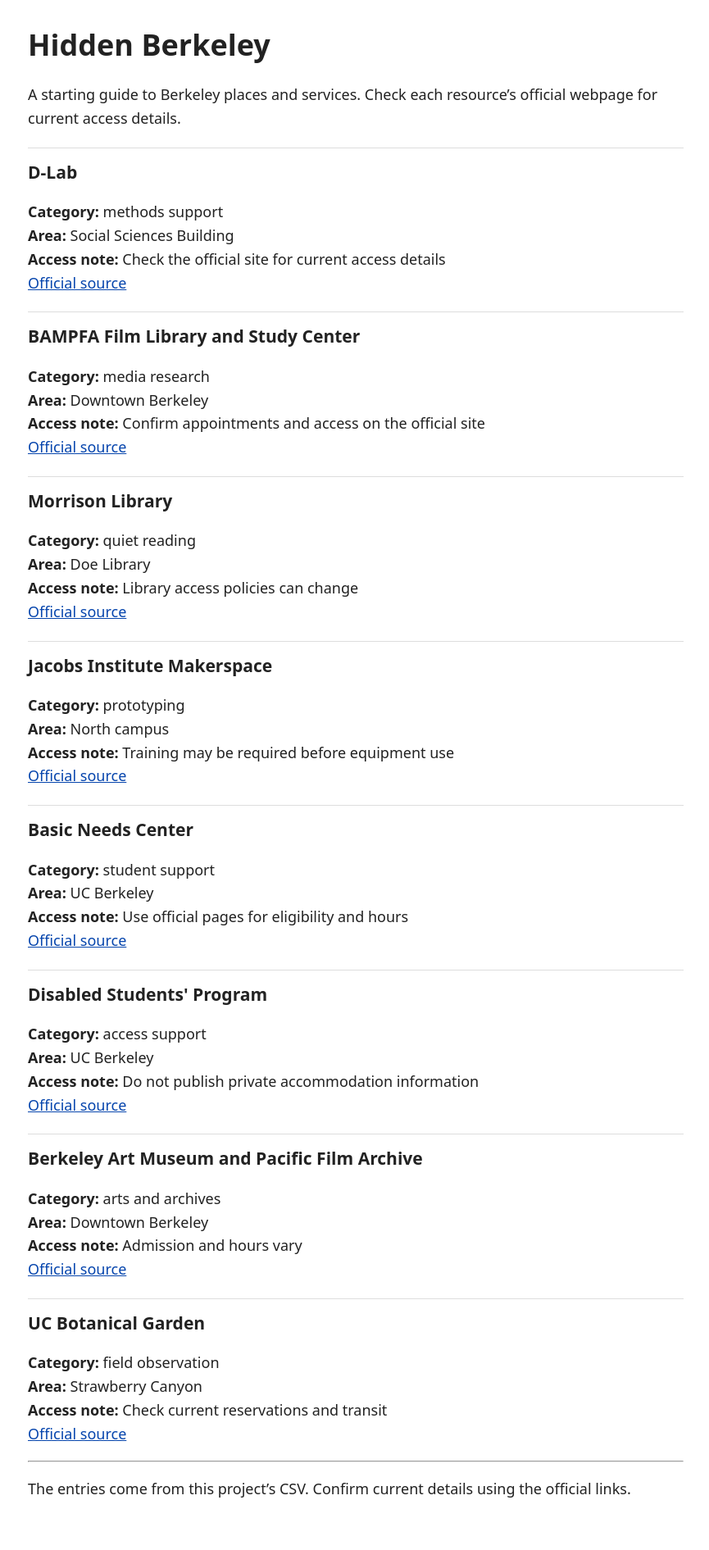
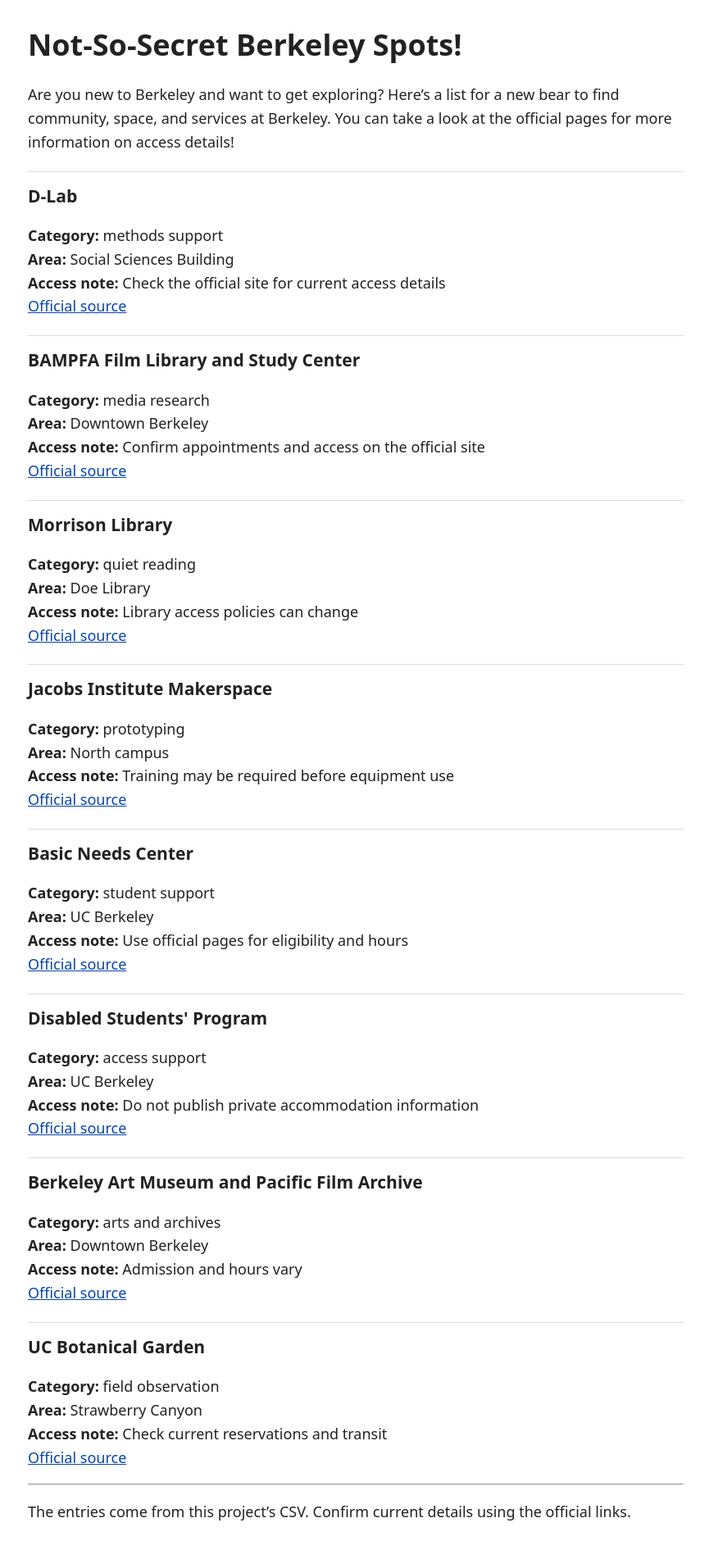
Before and after one commit to ajweijiang/hidden-berkeley, a Jekyll site: the page built from docs/index.md, in a window 1280 px wide. Shown: the whole page at 82% size, without its empty margins (206-1071 px from the left). Built offline with Jekyll 4.4.1, drawn with Linux system fonts in a browser that asks for light colours; before the commit the page ends 1862 px from its top, so only the background shows below that.

Commit message:
Updates to Index.md
I changed the heading of the document to make it more approachable to readers. I also made a peppier description for the document.

```diff
--- a/docs/index.md
+++ b/docs/index.md
@@ -3,9 +3,9 @@
 title: Hidden Berkeley
 ---
 
-# Hidden Berkeley
+# Not-So-Secret Berkeley Spots!
 
-A starting guide to Berkeley places and services. Check each resource's official webpage for current access details.
+Are you new to Berkeley and want to get exploring? Here's a list for a new bear to find community, space, and services at Berkeley. You can take a look at the official pages for more information on access details!
 
 <!-- Edit the heading and introduction above. The supplied loop below displays each row of the CSV. -->
 {% for resource in site.data.locations %}
```
